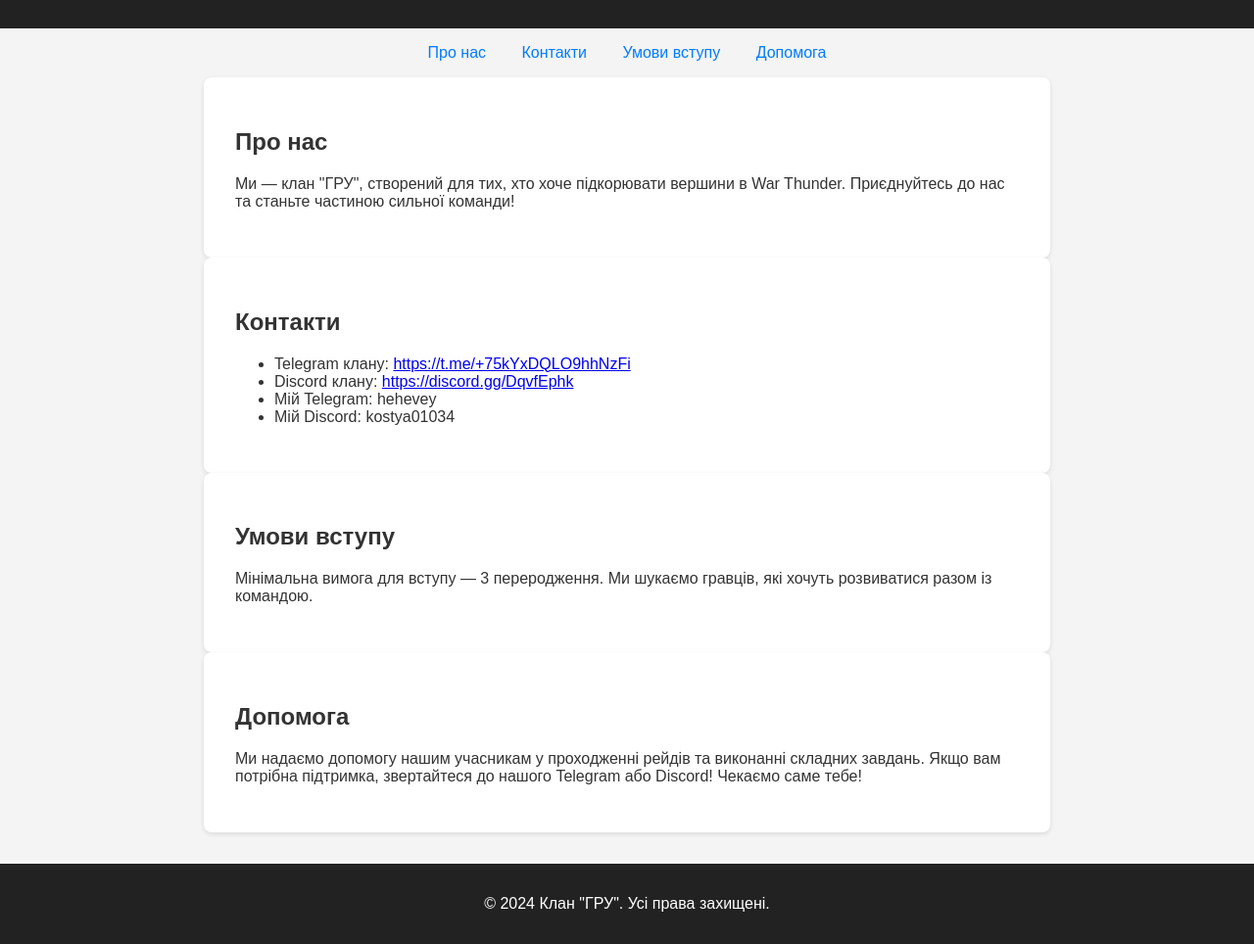
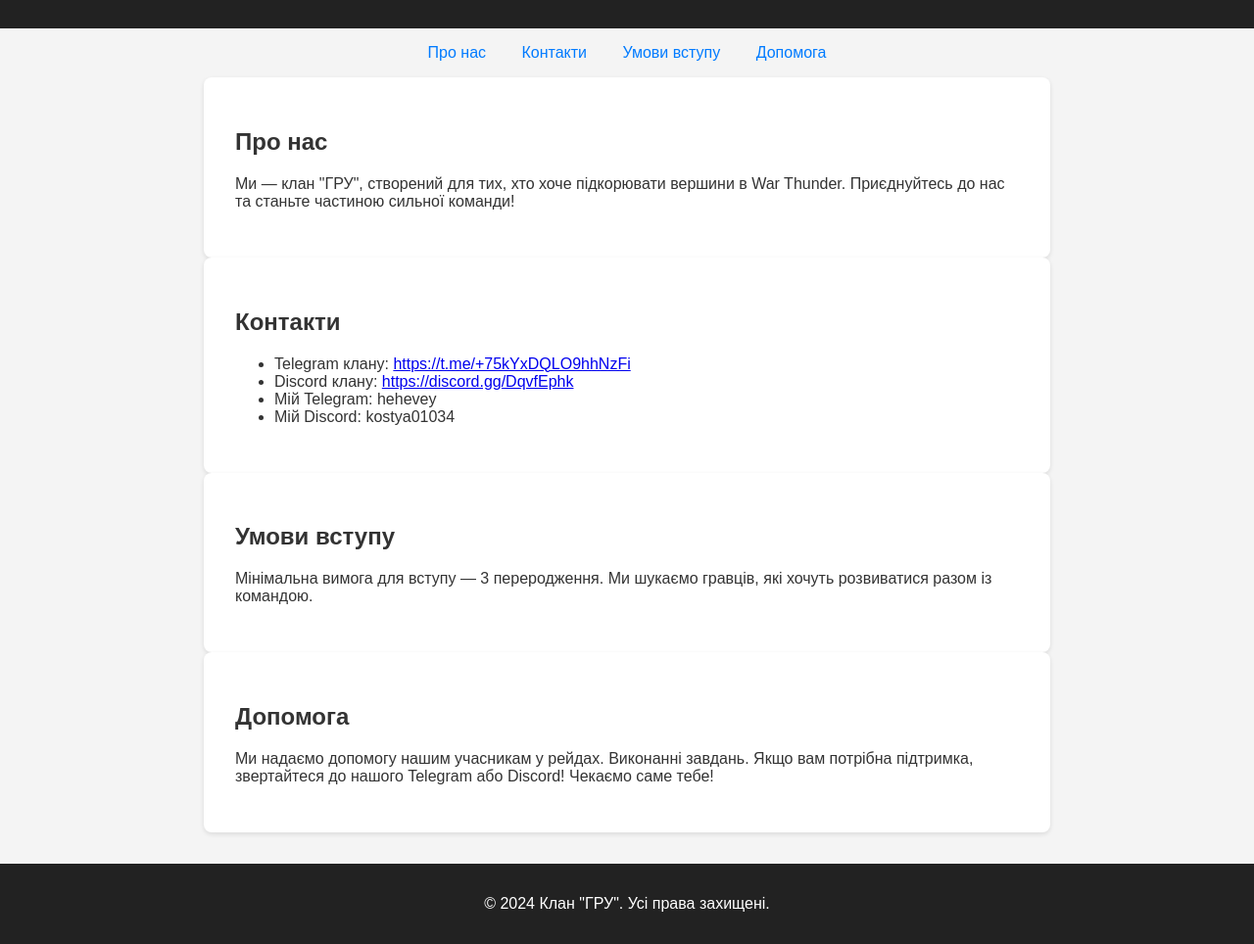
Before and after one commit to Kosta-volkov/Klan_gry, a plain HTML site: page index.html in a window 1280 px wide. Shown: the part 117-1081 px from the top of the page at 98% size. Drawn offline with Linux system fonts and the light colour scheme.

Commit message:
Update index.html

```diff
--- a/index.html
+++ b/index.html
@@ -82,7 +82,7 @@
 
     <div class="container" id="help">
         <h2>Допомога</h2>
-        <p>Ми надаємо допомогу нашим учасникам у проходженні рейдів та виконанні складних завдань. Якщо вам потрібна підтримка, звертайтеся до нашого Telegram або Discord! Чекаємо саме тебе!</p>
+        <p>Ми надаємо допомогу нашим учасникам у рейдах. Виконанні завдань. Якщо вам потрібна підтримка, звертайтеся до нашого Telegram або Discord! Чекаємо саме тебе!</p>
     </div>
 
     <footer>
```
